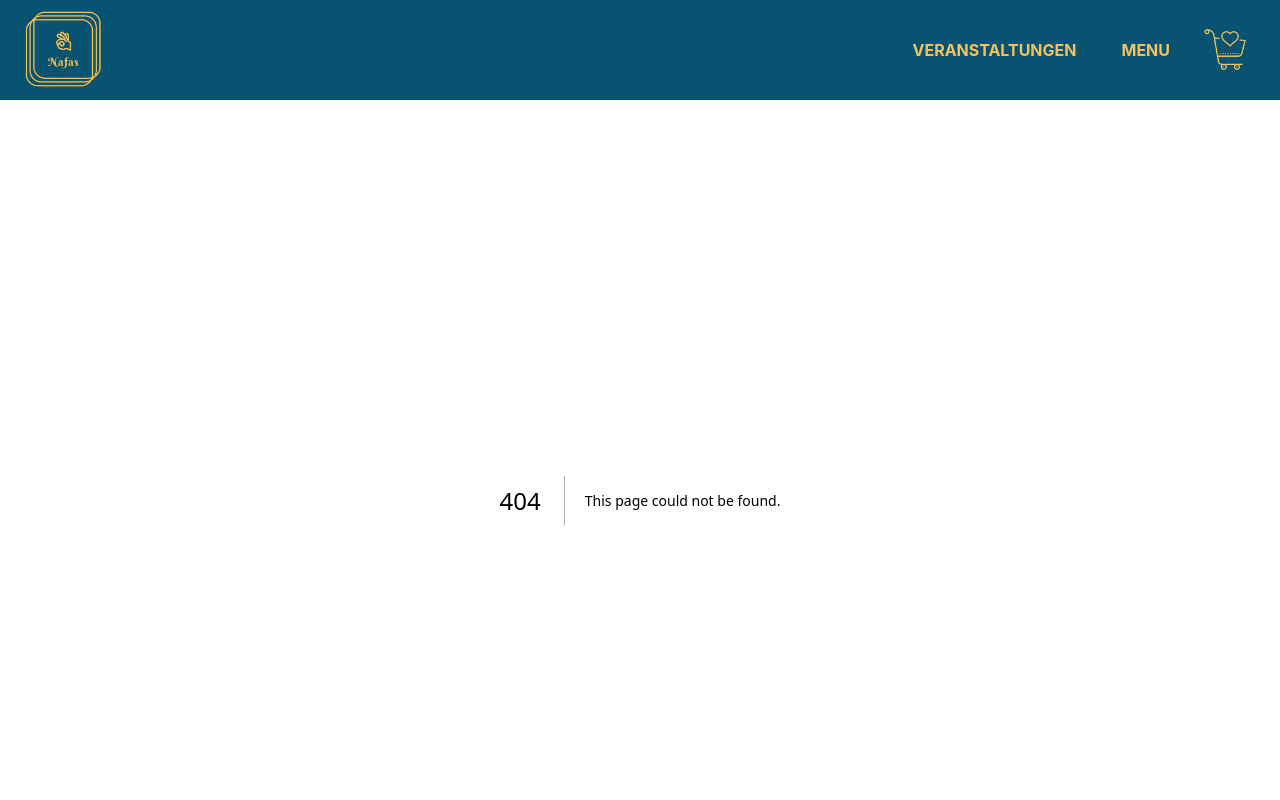
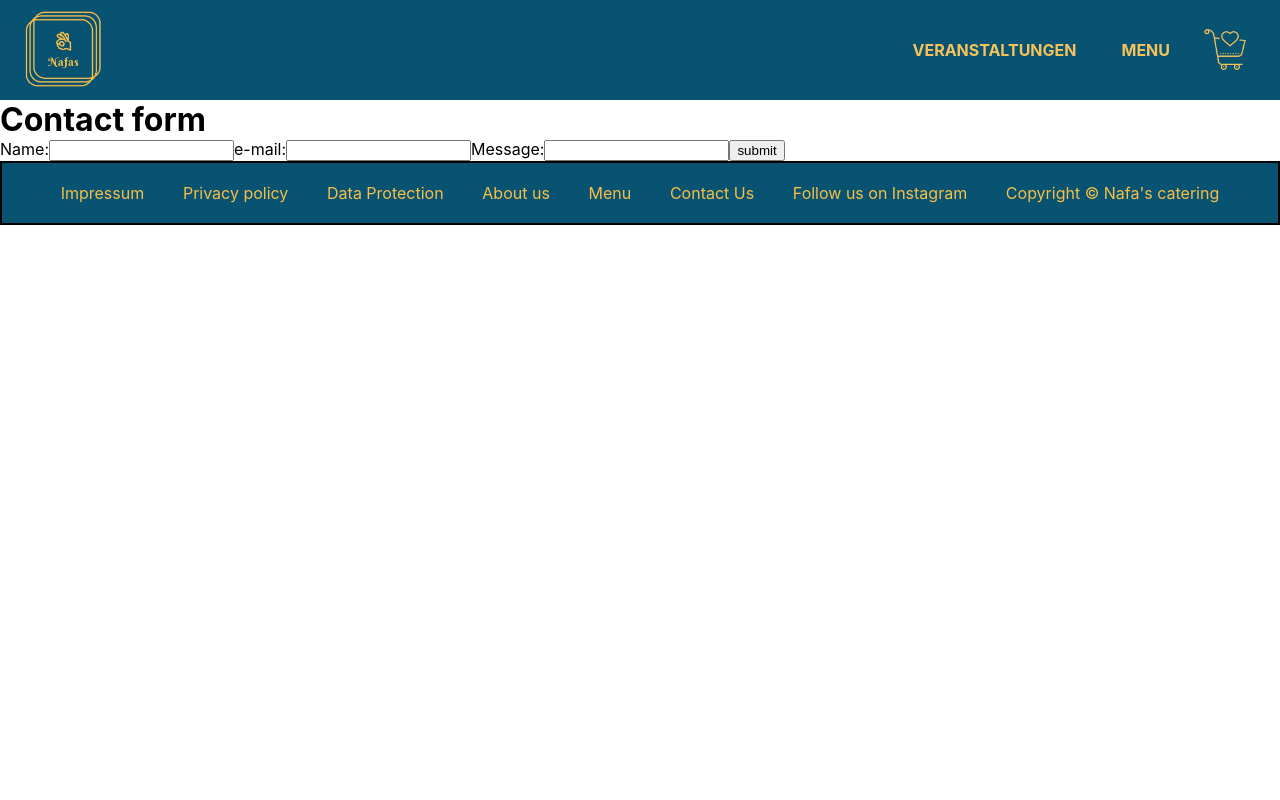
Before and after one commit to kimamov/berlin-catering-app-redilab-spring2023, a Next.js app: page /contactus in a window 1280 px wide. Before the commit this address had no page. Shown: the top 800 px of the page. Built offline with nearby package versions, Linux system fonts and the light colour scheme.

Commit message:
add contact form component

```diff
--- /dev/null
+++ b/src/components/Info/contactForm.jsx
@@ -0,0 +1,47 @@
+import React, { useState } from 'react';
+
+export default function contactForm() {
+  const [form, setForm] = useState({ name: '', email: '', message: '' });
+  const handleSubmit = (e) => {
+    e.preventDefault();
+    console.log(form);
+  };
+  const handleChange = (e) => {
+    const { name, value } = e.target;
+    setForm({ ...form, [name]: value });
+  }
+
+  return (
+    <form onSubmit={handleSubmit}>
+      <label htmlFor='name'>Name:</label>
+      <input
+        type='text'
+        id='name'
+        name='name'
+        value={form.name}
+        onChange={handleChange}
+        required
+      />
+      <label htmlFor='email'>e-mail:</label>
+      <input
+        type='email'
+        id='email'
+        name='email'
+        value={form.email}
+        onChange={handleChange}
+        required
+      />
+      <label htmlFor='message'>Message:</label>
+      <input
+        type='text'
+        id='message'
+        name='message'
+        value={form.message}
+        onChange={handleChange}
+        required
+        maxlength='900'
+      />
+      <button>submit</button>
+    </form>
+  );
+}
--- a/src/components/layout/footer.jsx
+++ b/src/components/layout/footer.jsx
@@ -8,7 +8,7 @@ export default function Footer() {
     { id:3, name: "Data Protection", url: "/dataprotection" },
     { id:4,name: "About us", url: "/" },
     { id:5,name: "Menu", url: "#" },
-    { id:6, name: "Contact Us", url: "#" }
+    { id:6, name: "Contact Us", url: "/contactus" }
   ];
   const socialLinks={name:"instagram",url:"https://www.instagram.com/nafas.muenchen/"};
 
--- /dev/null
+++ b/src/pages/contactus.js
@@ -0,0 +1,11 @@
+import ContactForm from '@/components/Info/contactForm'
+import React from 'react'
+
+export default function ContactUs(){
+  return (
+    <>
+      <h1>Contact form</h1>
+      <ContactForm />
+    </>
+  )
+}
```
